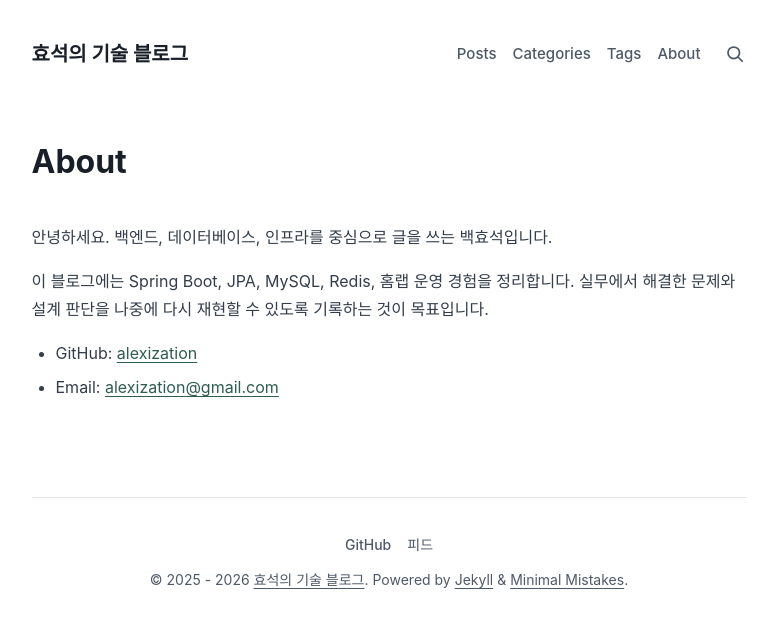
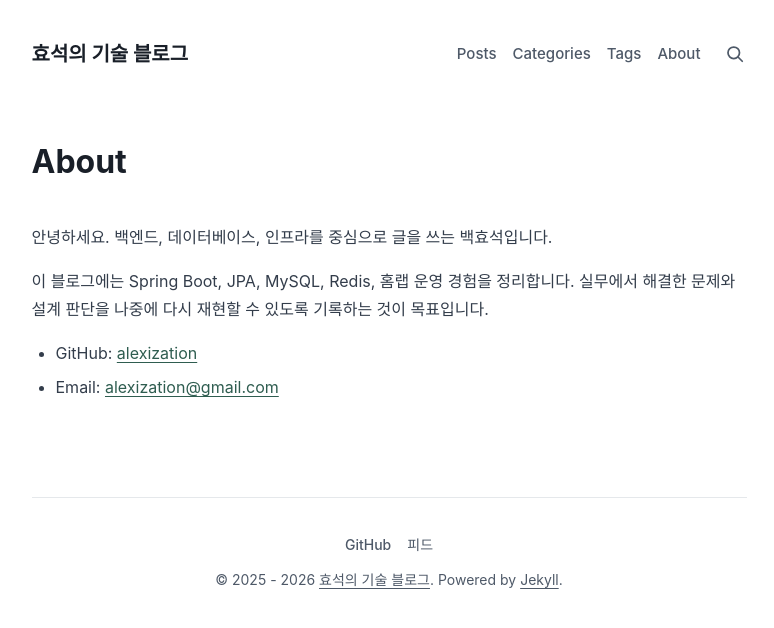
Before and after one commit to alexization/alexization.github.io, a Jekyll site: the page built from _pages/about.md, in a window 1280 px wide. Shown: the top 628 px of the page, without its empty margins (251-1025 px from the left). Built offline with Jekyll 4.4.1, drawn with Linux system fonts in a browser that asks for light colours; cached includes are drawn as plain includes; some web fonts are replaced.

Commit message:
feat: 푸터 문구에서 Minimal Mistakes 빼기
테마를 지워서 "Powered by Jekyll & Minimal Mistakes"가 사실과 안
맞음. "Powered by Jekyll."만 남김. MM 저작권 고지는 LICENSE가 맡음.
바뀐 건 base 셸 페이지 30개의 푸터 한 줄뿐.

```diff
--- a/_includes/blog/footer.html
+++ b/_includes/blog/footer.html
@@ -9,5 +9,5 @@
     <li><a href="{% if site.atom_feed.path %}{{ site.atom_feed.path }}{% else %}{{ '/feed.xml' | relative_url }}{% endif %}">{{ site.data.ui-text[site.locale].feed_label | default: "Feed" }}</a></li>
     {%- endunless %}
   </ul>
-  <p class="site-footer__copyright">&copy; {% assign site_time = site.time | date: '%Y' %}{% if site.footer.since and site_time != site.footer.since %}{{ site.footer.since }} - {% endif %}{{ site_time }} <a href="{{ site.copyright_url | default: site.url }}">{{ site.copyright | default: site.title | escape_once | strip }}</a>. {{ site.data.ui-text[site.locale].powered_by | default: "Powered by" }} <a href="https://jekyllrb.com" rel="nofollow">Jekyll</a> &amp; <a href="https://mademistakes.com/work/jekyll-themes/minimal-mistakes/" rel="nofollow">Minimal Mistakes</a>.</p>
+  <p class="site-footer__copyright">&copy; {% assign site_time = site.time | date: '%Y' %}{% if site.footer.since and site_time != site.footer.since %}{{ site.footer.since }} - {% endif %}{{ site_time }} <a href="{{ site.copyright_url | default: site.url }}">{{ site.copyright | default: site.title | escape_once | strip }}</a>. {{ site.data.ui-text[site.locale].powered_by | default: "Powered by" }} <a href="https://jekyllrb.com" rel="nofollow">Jekyll</a>.</p>
 </footer>
```
